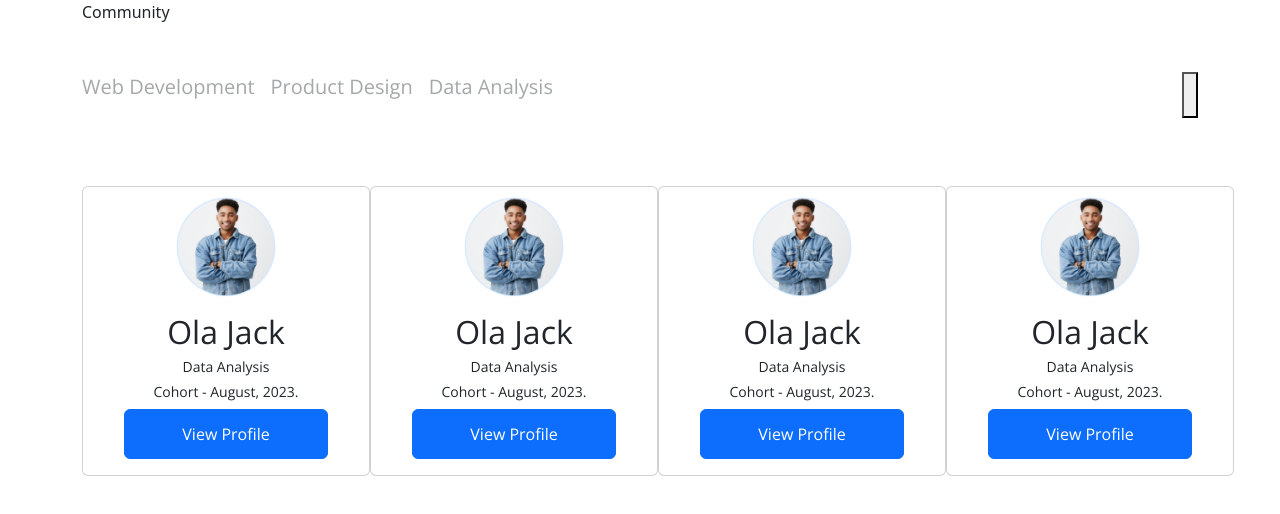
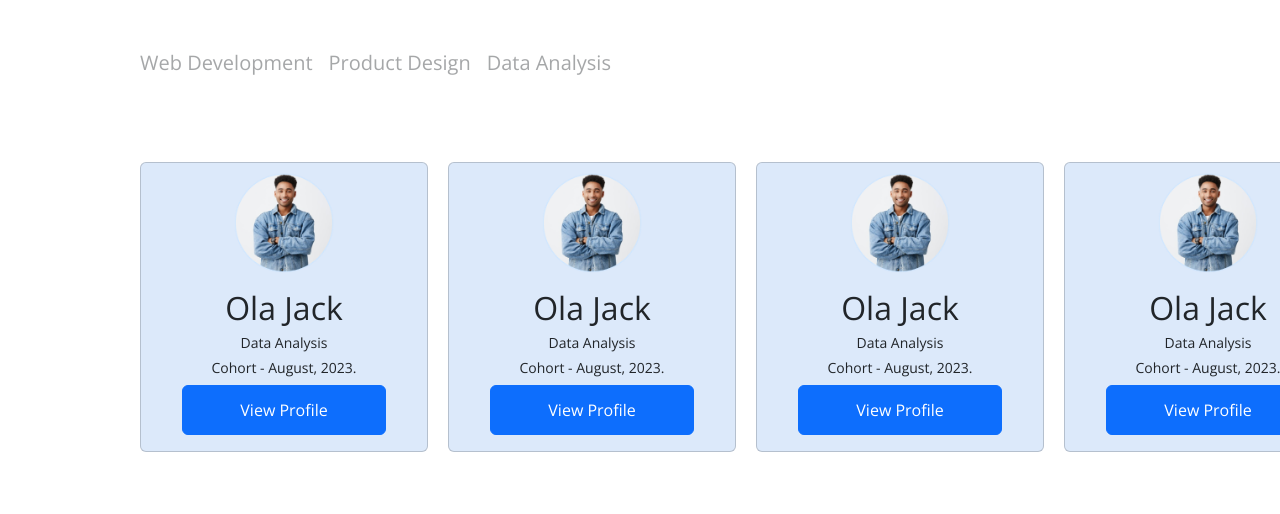
Before and after one commit to Shehuadekunmi/tech-studio-community-frontend, a React (Vite) app: page /community in a window 1280 px wide. Shown: the top 514 px of the page. Built offline with nearby package versions, Linux system fonts and the light colour scheme.

Commit message:
feat: update

```diff
--- a/src/components/FindtalentSec1.jsx
+++ b/src/components/FindtalentSec1.jsx
@@ -100,7 +100,7 @@ const FindtalentSec1 = ({ SetJobPosterData }) => {
               />
               <br />
               <div className="button">
-                <button className="btn btn-primary" type="submit">
+                <button className="btn btn-primary w-100" type="submit">
                   {loading ? <Loader /> : "Get Started"}
                 </button>
               </div>
--- a/src/components/FindtalentSec2.jsx
+++ b/src/components/FindtalentSec2.jsx
@@ -68,7 +68,7 @@ const FindtalentSec2 = () => {
 
                             <input type="text" placeholder='What role do you want to fill?' className='my-3 mb-lg-5 ps-2' /> <br />
 
-                            <div className="button"> <Link><button className='btn btn-primary'>Get Started</button></Link> </div>  <br />
+                            <div className="button"> <Link><button className='btn btn-primary w-100'>Get Started</button></Link> </div>  <br />
 
                         </form>
                     </div>
--- a/src/components/Sidebar.jsx
+++ b/src/components/Sidebar.jsx
@@ -4,8 +4,7 @@ import 'boxicons'
 import '../styles/sidebar.css'
 import { Icon } from '@iconify/react';
 import comm from '../assets/comm.png'
-
-import Button from 'react-bootstrap/Button';
+import { Link } from 'react-router-dom';
 import Offcanvas from 'react-bootstrap/Offcanvas';
 const Sidebar = () => {
 
@@ -16,12 +15,10 @@ const Sidebar = () => {
   return (
     <div className='container'>
 
-
       <section>
      <div  className="shehu-mob">
         <box-icon name='menu-alt-left' color='#ffffff'  onClick={handleShow}></box-icon>
      </div>
-
 
       <Offcanvas show={show} onHide={handleClose} className=' w-75'>
         <Offcanvas.Header closeButton className='shehu-mobile'>
--- a/src/pages/Community/Community.jsx
+++ b/src/pages/Community/Community.jsx
@@ -3,17 +3,18 @@ import Button from 'react-bootstrap/Button';
 import Card from 'react-bootstrap/Card';
 import prof from '../../assets/prof.png'
 import '../Community/community.css'
+import { Link } from 'react-router-dom';
 
 const Community = () => {
   return (
-    <div className='container'>Community
+    <div className='container shehu-comm'>
         <div className="shehu-title my-5 d-flex justify-content-between">
             <div className='d-md-flex gap-md-3'>
             <p>Web Development</p>
             <p>Product Design</p>
             <p>Data Analysis</p>
             </div>
-           <button></button>
+           {/* <button></button> */}
         </div>
 
 
@@ -24,7 +25,7 @@ const Community = () => {
         <h2>Ola Jack</h2>
         <h5>Data Analysis</h5>
         <h5>Cohort - August, 2023. </h5>
-        <Button variant="primary">View Profile</Button>
+      <Link to='/profile'>  <Button variant="primary">View Profile</Button> </Link>
       </Card.Body>
     </Card>
 
@@ -34,7 +35,7 @@ const Community = () => {
         <h2>Ola Jack</h2>
         <h5>Data Analysis</h5>
         <h5>Cohort - August, 2023. </h5>
-        <Button variant="primary">View Profile</Button>
+      <Link to='/profile'>  <Button variant="primary">View Profile</Button> </Link>
       </Card.Body>
     </Card>
 
@@ -44,7 +45,7 @@ const Community = () => {
         <h2>Ola Jack</h2>
         <h5>Data Analysis</h5>
         <h5>Cohort - August, 2023. </h5>
-        <Button variant="primary">View Profile</Button>
+      <Link to='/profile'>  <Button variant="primary">View Profile</Button> </Link>
       </Card.Body>
     </Card>
 
@@ -54,7 +55,7 @@ const Community = () => {
         <h2>Ola Jack</h2>
         <h5>Data Analysis</h5>
         <h5>Cohort - August, 2023. </h5>
-        <Button variant="primary">View Profile</Button>
+      <Link to='/profile'>  <Button variant="primary">View Profile</Button> </Link>
       </Card.Body>
     </Card>
     </div>
--- a/src/pages/Community/community.css
+++ b/src/pages/Community/community.css
@@ -5,7 +5,7 @@
     margin-top: 10px;
 }
 .shehu-card{
-    background: var(--bg);
+    background: var(--bg) !important;
     margin: 20px 0px;
     font-family: var(--Open-Sans);
 }
@@ -37,11 +37,15 @@
 
 
 
-
-
 @media (min-width:900px) {
     .shehu-card-body{
         display: grid;
         grid-template-columns: repeat(4, 1fr);
+        gap: 20px;
+    }
+
+    .shehu-comm{
+        width: 80% !important;
+
     }
 }
```
